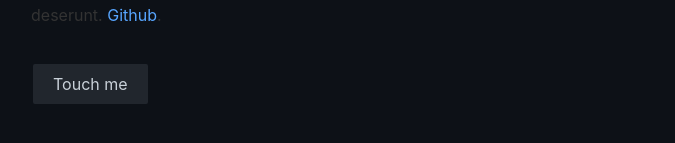
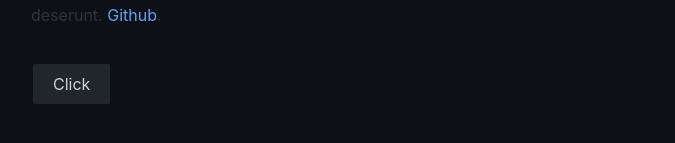
Before and after one commit to EvickaStudio/portfolio, a Svelte app: page / in a window 1280 px wide. Shown: the part 411-554 px from the top of the page, without its empty margins (301-976 px from the left). Built offline with nearby package versions, Linux system fonts and the light colour scheme.

Commit message:
style: Update button text in App.svelte

```diff
--- a/src/App.svelte
+++ b/src/App.svelte
@@ -19,7 +19,7 @@
         >Github</a
       >.
     </p>
-    <button>Touch me</button>
+    <button>Click</button>
   </div>
 </main>
 
```
